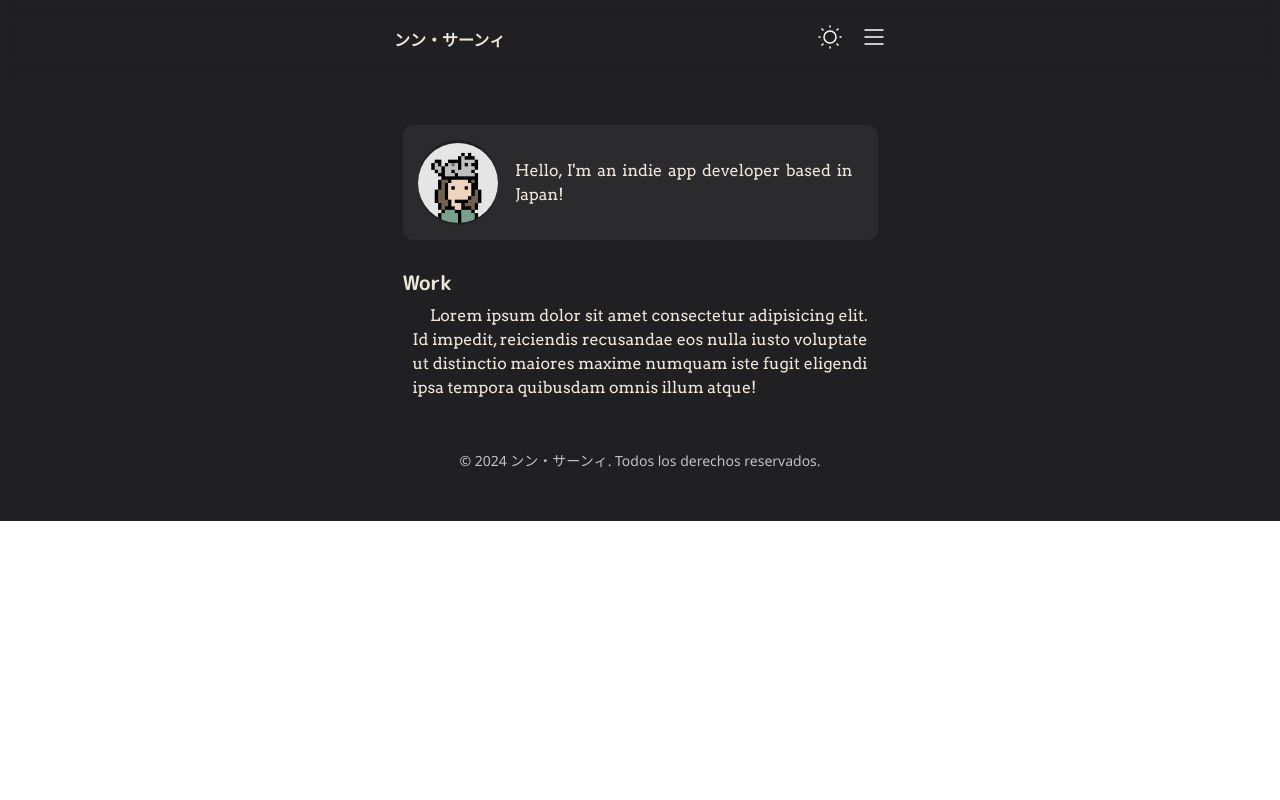
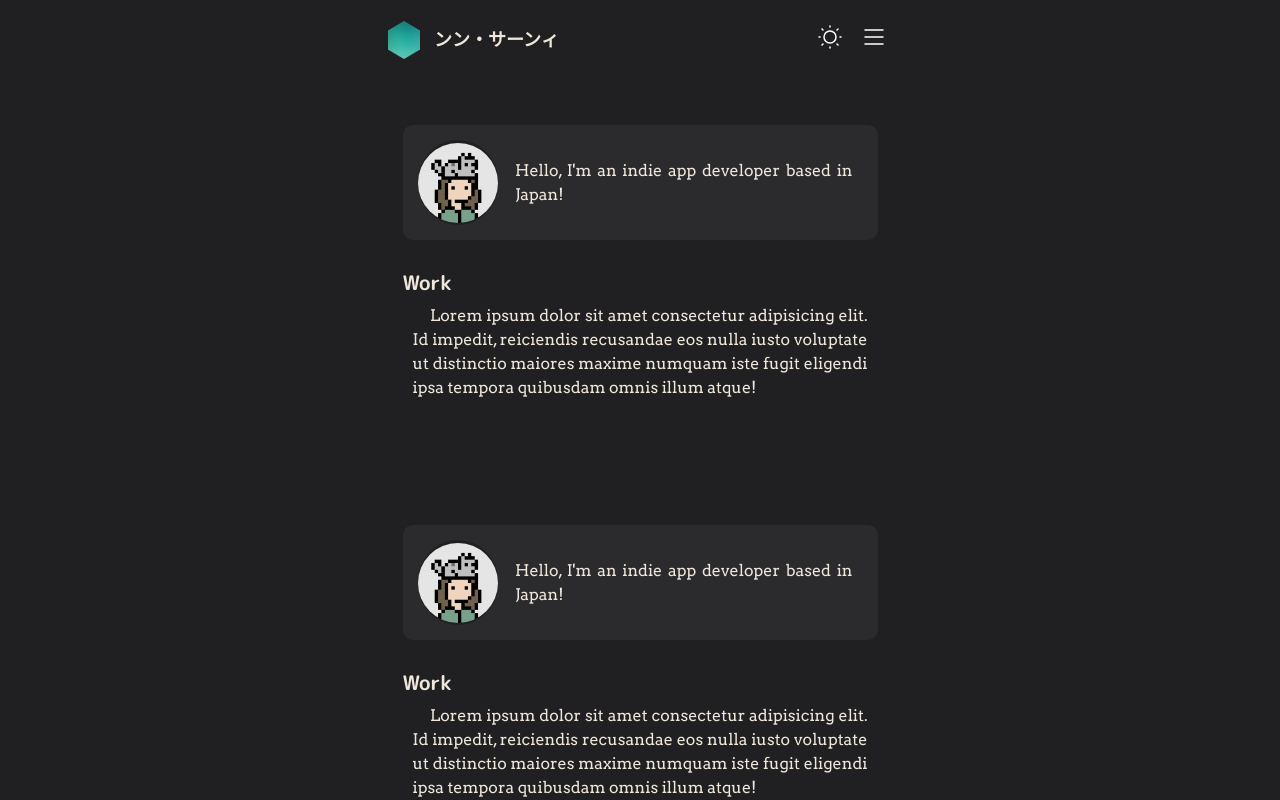
Before and after one commit to alicedev94/alice-2024, a Vue app: page / in a window 1280 px wide. Shown: the top 800 px of the page. Built offline with nearby package versions, Linux system fonts and the light colour scheme.

Commit message:
add more content test

```diff
--- a/src/components/HeaderCo.vue
+++ b/src/components/HeaderCo.vue
@@ -16,8 +16,9 @@ const name = useNameStore()
 <template>
   <header :class="['eme-header', mode.isLightMode ? 'eme-nav-light' : 'eme-nav-dark']">
     <nav class="eme-nav">
-      <div class="nav-logo m-plus-rounded-1c-bold">
-        <p>{{ name.homePage }}</p>
+      <div class="nav-logo m-plus-rounded-1c-bold eme-orizontal logo">
+        <div class="emerald dimension"></div>
+        <p class="title">{{ name.homePage }}</p>
       </div>
       <div class="eme-orizontal m-plus-rounded-1c-bold">
         <p @click="$emit('changeMode')" class="eme-nav-theme eme-btn"><img :src="sunLight" alt="menu.svg"></p>
@@ -33,4 +34,50 @@ const name = useNameStore()
   scale: 104%;
   cursor: pointer;
 }
+
+.emerald {
+  width: 200px;
+  height: 200px;
+  background: linear-gradient(45deg, #50C878, #7FFFD4, #008B8B, #50C878);
+  background-size: 400% 400%;
+  animation: sparkle 3s linear infinite;
+  display: flex;
+  justify-content: center;
+  align-items: center;
+  clip-path: polygon(50% 0%, 90% 25%, 90% 75%, 50% 100%, 10% 75%, 10% 25%);
+  font-size: 24px;
+  color: black;
+  box-shadow: 0 0 20px rgba(0, 255, 255, 0.5),
+    inset 5px 5px 15px rgba(0, 0, 0, 0.3),
+    inset -5px -5px 15px rgba(255, 255, 255, 0.3);
+}
+
+@keyframes sparkle {
+  0% {
+    background-position: 0% 50%;
+  }
+
+  50% {
+    background-position: 100% 50%;
+  }
+
+  100% {
+    background-position: 0% 50%;
+  }
+}
+
+.dimension {
+  width: 4rem;
+  height: 3.8rem;
+}
+
+.logo {
+  display: flex;
+  justify-content: center;
+  align-items: center;
+}
+
+.title {
+  font-size: 1.8rem;
+}
 </style>
--- a/src/views/HomeView.vue
+++ b/src/views/HomeView.vue
@@ -14,6 +14,9 @@ const changeMode = () => {
 const showOptions = () => {
   console.log('showOptions')
 }
+
+// Test for content and deploy
+const onlyTestContent = [0, 1, 2]
 </script>
 
 <template>
@@ -22,8 +25,8 @@ const showOptions = () => {
     mode.isLightMode ? 'eme-light' : 'eme-dark',
   ]">
     <HeaderCo @change-mode="changeMode" @show-options="showOptions" />
-    <BodyCo />
+    <BodyCo v-for="item in onlyTestContent" />
+
   </div>
-
   <FooterCo />
 </template>
```
